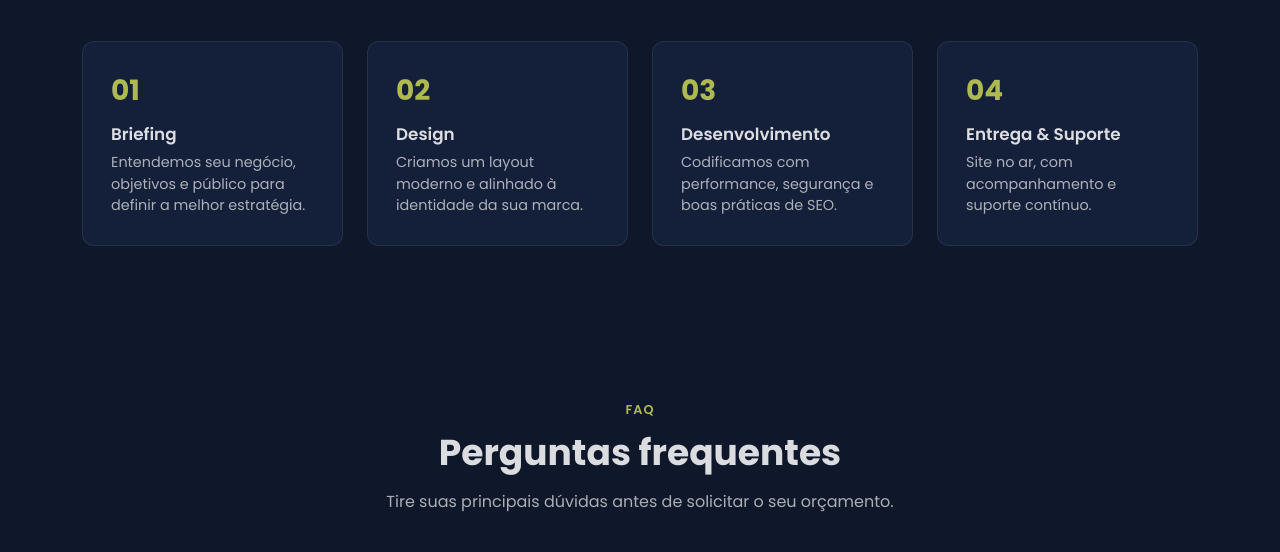
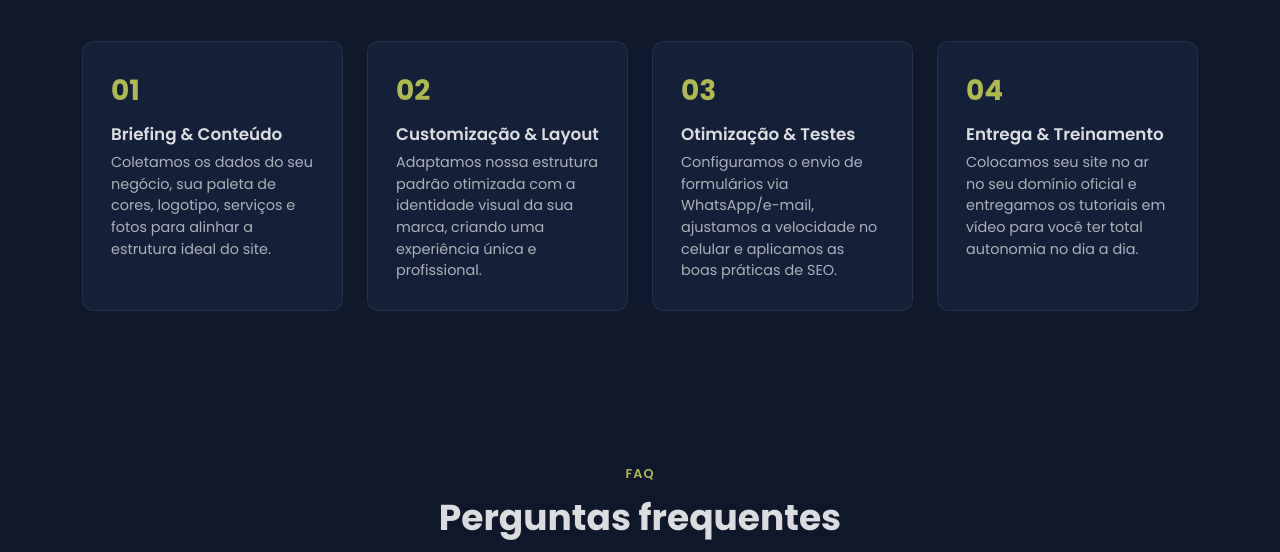
Before and after one commit to GabrielBerg4mini/GB-Softwares, a website: page index.html in a window 1280 px wide. Shown: the part 2960-3512 px from the top of the page. Drawn offline with nearby package versions, Linux system fonts and the light colour scheme; files that its build step writes are made by us from their sources; a web font is replaced by a local one.

Commit message:
[Feat: Process Section] Update step titles and descriptions
Rewrite the four process steps with more specific titles and descriptions covering briefing/content collection, layout customization, optimization/testing, and delivery with training.

```diff
--- a/parts/process.html
+++ b/parts/process.html
@@ -13,29 +13,29 @@
       <div class="col-sm-6 col-lg-3">
         <div class="gb-step">
           <span class="gb-step-number">01</span>
-          <h3 class="gb-step-title">Briefing</h3>
-          <p class="gb-step-text">Entendemos seu negócio, objetivos e público para definir a melhor estratégia.</p>
+          <h3 class="gb-step-title">Briefing &amp; Conteúdo</h3>
+          <p class="gb-step-text">Coletamos os dados do seu negócio, sua paleta de cores, logotipo, serviços e fotos para alinhar a estrutura ideal do site.</p>
         </div>
       </div>
       <div class="col-sm-6 col-lg-3">
         <div class="gb-step">
           <span class="gb-step-number">02</span>
-          <h3 class="gb-step-title">Design</h3>
-          <p class="gb-step-text">Criamos um layout moderno e alinhado à identidade da sua marca.</p>
+          <h3 class="gb-step-title">Customização &amp; Layout</h3>
+          <p class="gb-step-text">Adaptamos nossa estrutura padrão otimizada com a identidade visual da sua marca, criando uma experiência única e profissional.</p>
         </div>
       </div>
       <div class="col-sm-6 col-lg-3">
         <div class="gb-step">
           <span class="gb-step-number">03</span>
-          <h3 class="gb-step-title">Desenvolvimento</h3>
-          <p class="gb-step-text">Codificamos com performance, segurança e boas práticas de SEO.</p>
+          <h3 class="gb-step-title">Otimização &amp; Testes</h3>
+          <p class="gb-step-text">Configuramos o envio de formulários via WhatsApp/e-mail, ajustamos a velocidade no celular e aplicamos as boas práticas de SEO.</p>
         </div>
       </div>
       <div class="col-sm-6 col-lg-3">
         <div class="gb-step">
           <span class="gb-step-number">04</span>
-          <h3 class="gb-step-title">Entrega &amp; Suporte</h3>
-          <p class="gb-step-text">Site no ar, com acompanhamento e suporte contínuo.</p>
+          <h3 class="gb-step-title">Entrega &amp; Treinamento</h3>
+          <p class="gb-step-text">Colocamos seu site no ar no seu domínio oficial e entregamos os tutoriais em vídeo para você ter total autonomia no dia a dia.</p>
         </div>
       </div>
     </div>
```
